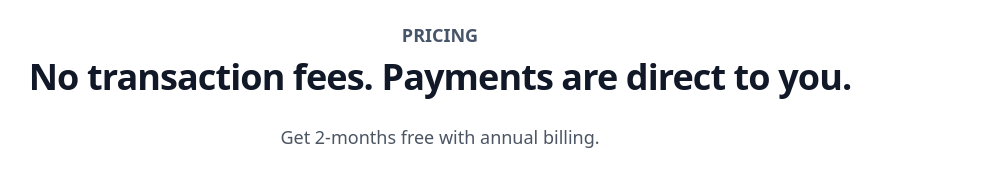
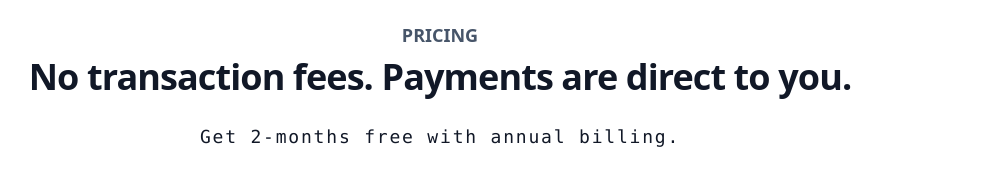
Before and after one commit to hqmhc/lekker-web, a React (Create React App) app: page / in a window 1280 px wide. Shown: the part 880-1070 px from the top of the page, without its empty margins (200-1184 px from the left). Built offline with nearby package versions, Linux system fonts and the light colour scheme.

Commit message:
center the text on pricing page

```diff
--- a/src/components/pages/pricing.jsx
+++ b/src/components/pages/pricing.jsx
@@ -34,8 +34,8 @@ const tiers = [
 function classNames(...classes) {
   return classes.filter(Boolean).join(' ')
 }
-export default function Pricing() {
-  return (
+  export default function Pricing() {
+   return (
     <div className="bg-white py-20 sm:py-30 ">
       <div className=" max-w-7xl px-6 lg:px-8">
         <div className="mx-auto max-w-4xl text-center">
@@ -44,11 +44,12 @@ export default function Pricing() {
             No transaction fees. Payments are direct to you.
           </p>
         </div>
-        <p className="mx-auto mt-6 max-w-2xl text-center text-lg leading-8 text-gray-600">
+
+        <p className="mx-auto mt-6 max-w-2xl text-center tracking-widest text-lg leading-8 font-mono text-gray-900">
           Get 2-months free with annual billing.
         </p>
-        <div className="isolate  mx-auto mt-10 grid  grid-cols-2 gap-60 md:max-w-2xl md:grid-cols-2 xl:grid-cols-2 ">
-          <div className='w-96 '>
+        <div className="mx-52 mt-10 grid  grid-cols-2 gap-x-96 md:max-w-2xl md:grid-cols-2 xl:grid-cols-2 ">
+          <div className=' w-96'>
           {tiers.map((tier) => (
             <div
               key={tier.id}
@@ -92,8 +93,8 @@ export default function Pricing() {
             </div>
           ))}
           </div>
-          <div className='   w-96' >
-       {items.map((item) => (
+          <div className='w-96' >
+          {items.map((item) => (
             <div
               key={item.id}
               className={classNames(
@@ -134,6 +135,7 @@ export default function Pricing() {
           ))}
           </div>
         </div>
+
       </div>
     </div>
   )
```
